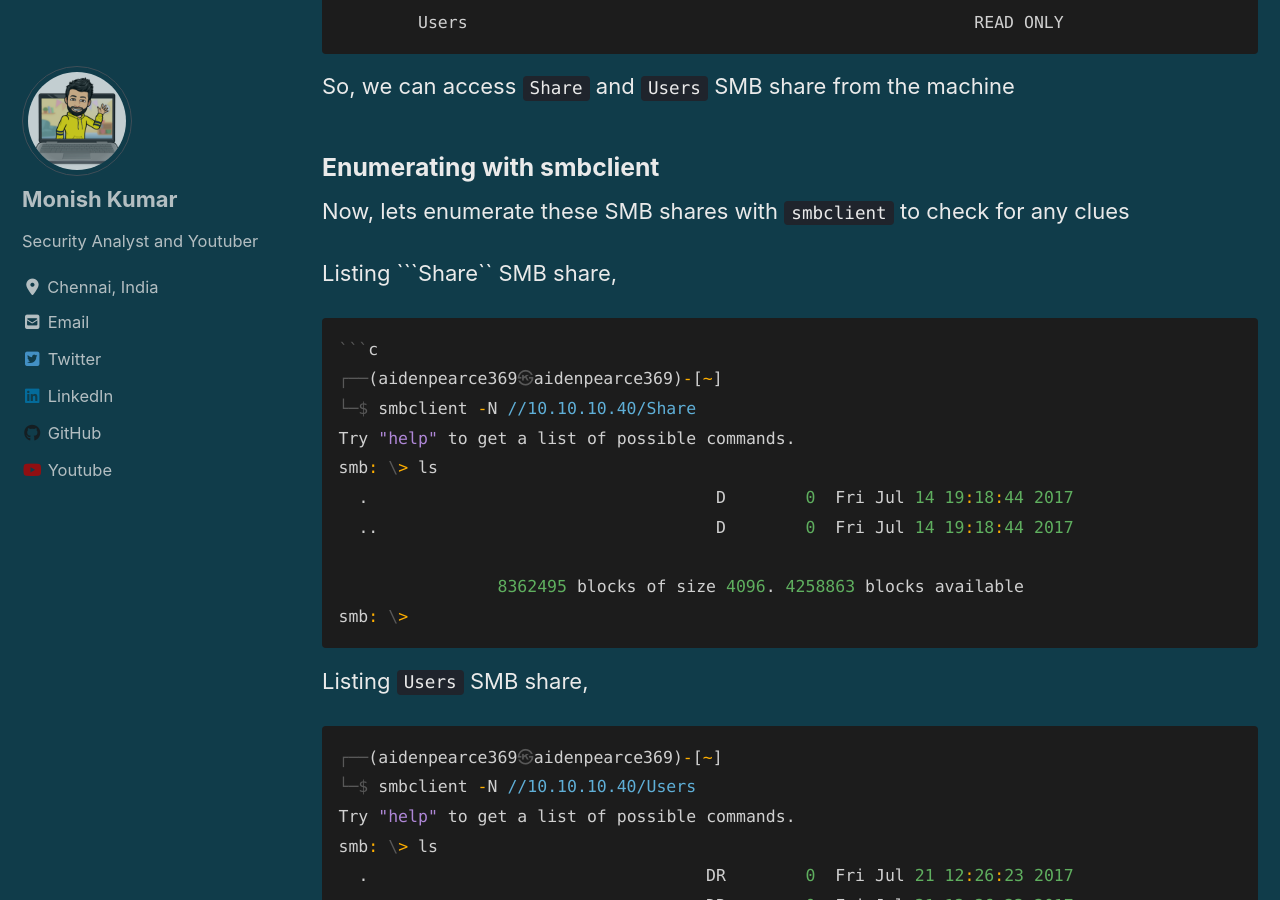
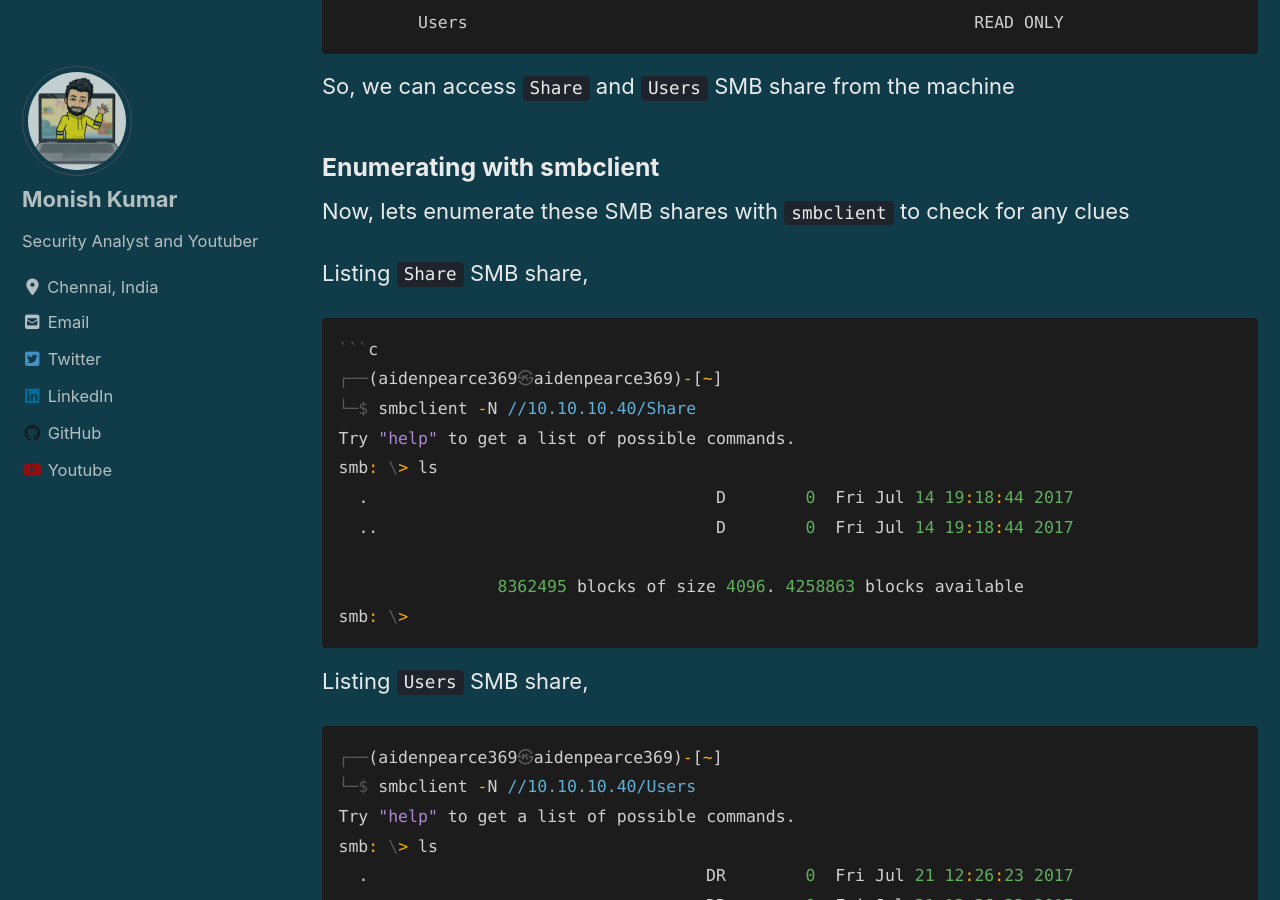
Before and after one commit to 0xcyberpj/AidenPearce369.github.io, a Jekyll site: the page built from _posts/HackTheBox/2021-09-15-blue.md, in a window 1280 px wide and 900 px high, scrolled down 4089 px. Built offline with Jekyll 4.4.1, drawn with Linux system fonts in a browser that asks for light colours; cached includes are drawn as plain includes; nearby versions of some CDN libraries.

````diff
--- a/_posts/HackTheBox/2021-09-15-blue.md
+++ b/_posts/HackTheBox/2021-09-15-blue.md
@@ -147,7 +147,7 @@ So, we can access ```Share``` and ```Users``` SMB share from the machine
 
 Now, lets enumerate these SMB shares with ```smbclient``` to check for any clues
 
-Listing ```Share`` SMB share,
+Listing ```Share``` SMB share,
 
 ```c
 ```c
````
